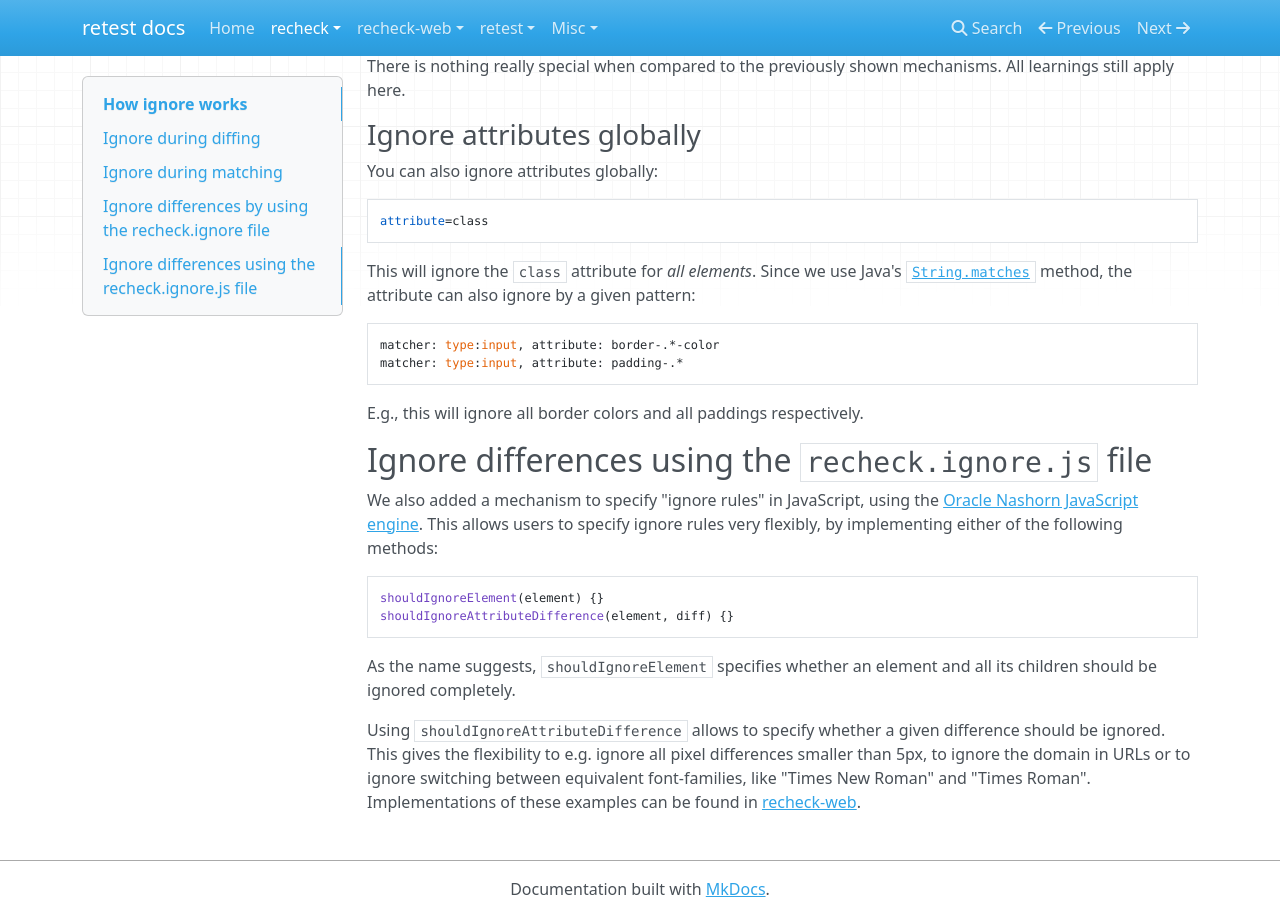
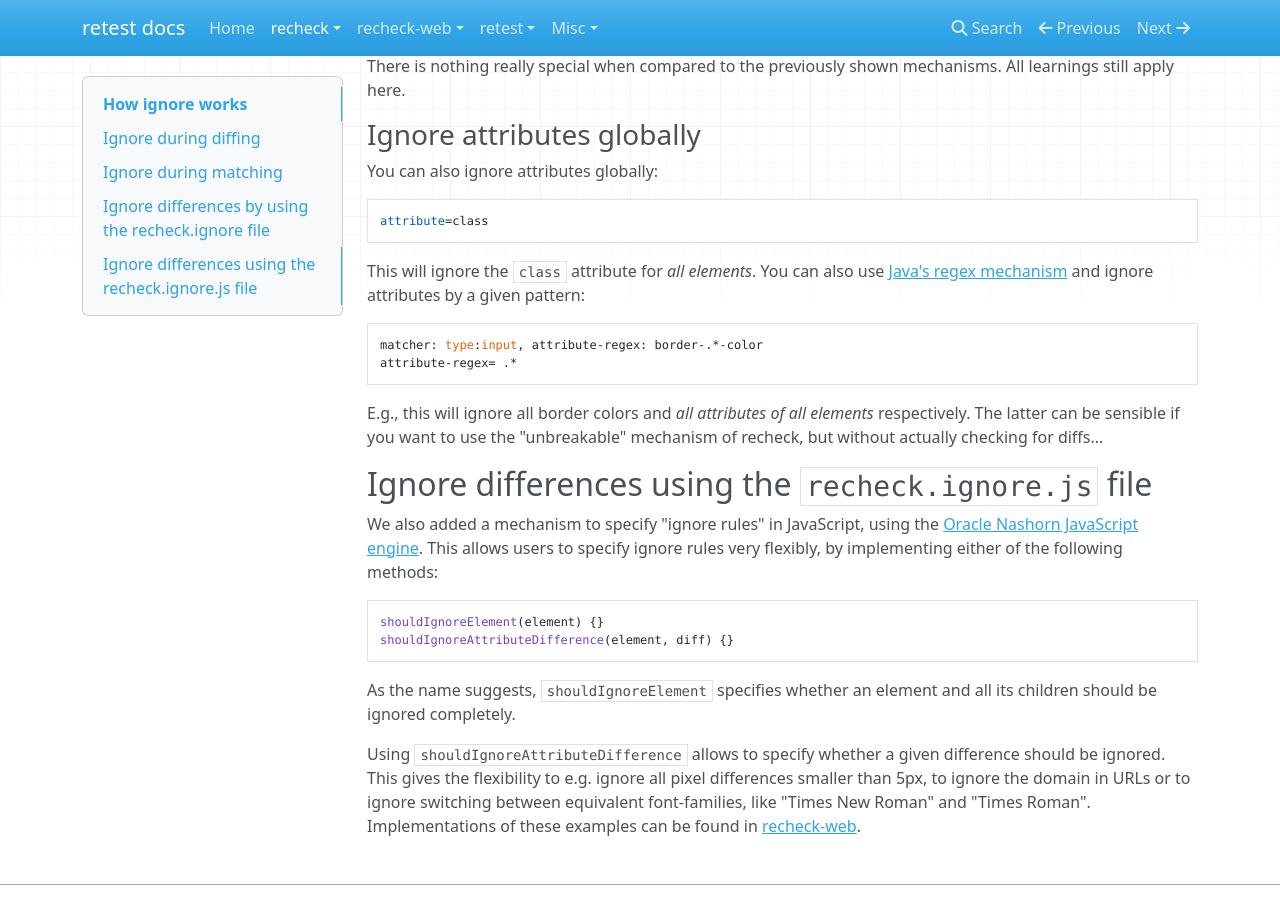
Before and after one commit to retest/docs, an MkDocs documentation site: the page built from docs/recheck/how-ignore-works-in-recheck.md, in a window 1280 px wide and 900 px high, scrolled down 1741 px. Built offline with MkDocs 1.6.1, drawn with Linux system fonts in a browser that asks for light colours; nearby versions of some CDN libraries.

Commit message:
Adapt description for ignoring element attributes and global attributes via regex

````diff
--- a/docs/recheck/how-ignore-works-in-recheck.md
+++ b/docs/recheck/how-ignore-works-in-recheck.md
@@ -69,14 +69,15 @@ You can also ignore attributes globally:
 attribute=class
 ```
 
-This will ignore the `class` attribute for _all elements_. Since we use Java's [`String.matches`](https://docs.oracle.com/javase/10/docs/api/java/lang/String.html#matches(java.lang.String)) method, the attribute can also ignore by a given pattern:
+This will ignore the `class` attribute for _all elements_. You can also use [Java's regex mechanism](https://docs.oracle.com/javase/10/docs/api/java/util/regex/Pattern.html) and ignore attributes by a given pattern:
 
 ```
-matcher: type:input, attribute: border-.*-color
-matcher: type:input, attribute: padding-.*
+matcher: type:input, attribute-regex: border-.*-color
+attribute-regex= .*
 ```
 
-E.g., this will ignore all border colors and all paddings respectively.
+E.g., this will ignore all border colors and _all attributes of all elements_ respectively.
+The latter can be sensible if you want to use the "unbreakable" mechanism of recheck, but without actually checking for diffs...
 
 ## Ignore differences using the `recheck.ignore.js` file
 
````
